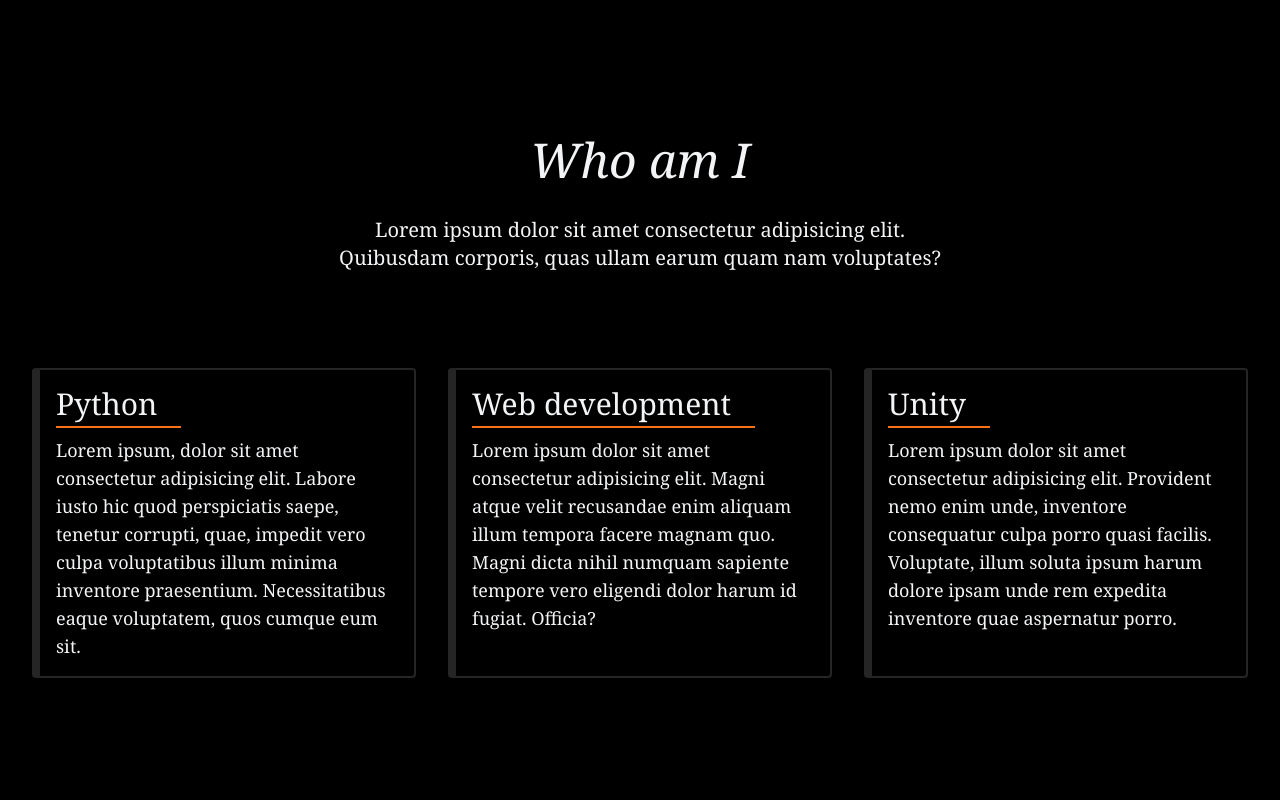
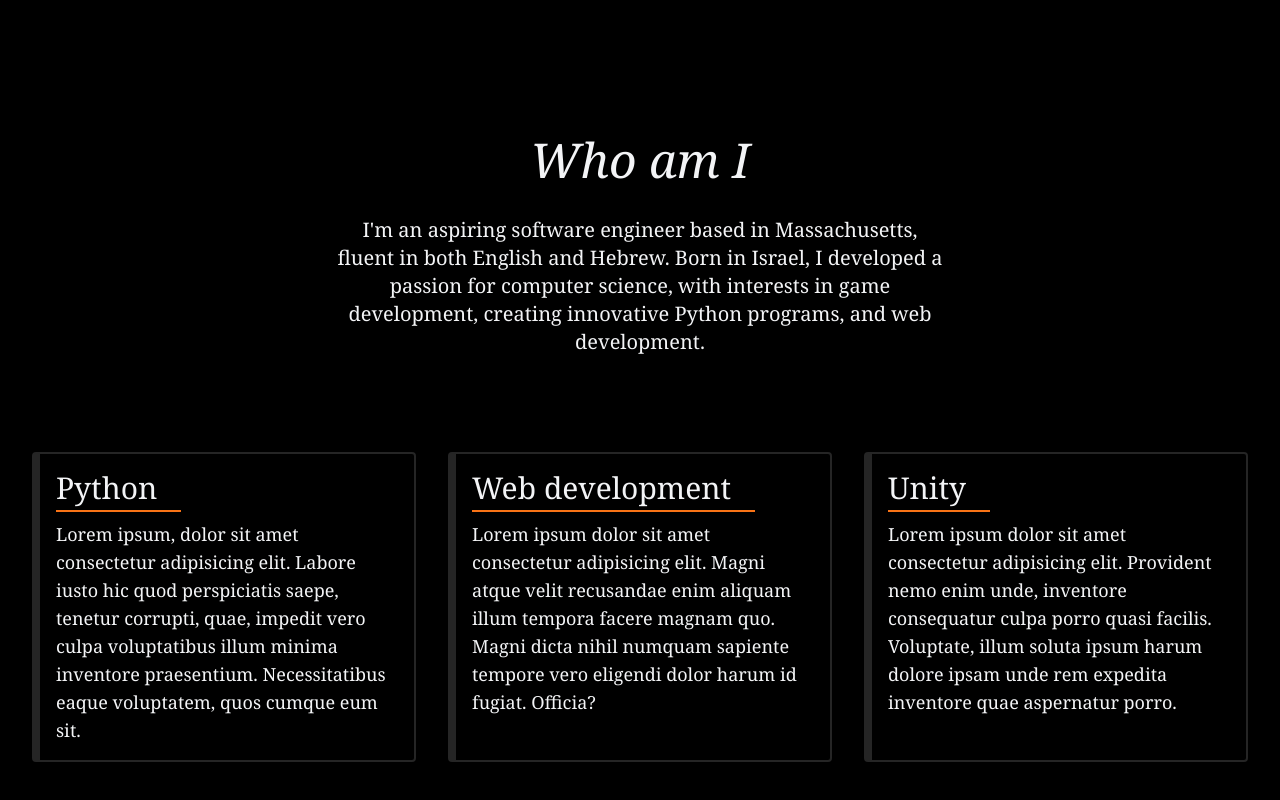
Before and after one commit to Ofish-Ofish/Ofish-Ofish.github.io, a plain HTML site: page index.html in a window 1280 px wide. Shown: the part 840-1640 px from the top of the page. Drawn offline with nearby package versions, Linux system fonts and the light colour scheme.

Commit message:
added first who am i text

```diff
--- a/index.html
+++ b/index.html
@@ -20,9 +20,10 @@
         </div>
     </header>
 
-    <section class="flex flex-col justify-center items-center mb-40">
+    <section class="flex flex-col justify-center items-center md:mb-40 mb-32">
         <h2 class="text-5xl italic font-">Who am I</h2>
-        <p class=" text-xl max-w-2xl text-center mb-8 p-8">Lorem ipsum dolor sit amet consectetur adipisicing elit. Quibusdam corporis, quas ullam earum quam nam voluptates?</p>
+        <p class=" text-xl max-w-2xl text-center mb-8 p-8">
+            I'm an aspiring software engineer based in Massachusetts, fluent in both English and Hebrew. Born in Israel, I developed a passion for computer science, with interests in game development, creating innovative Python programs, and web development.</p>
         <div class="flex gap-8 p-8 lg:flex-row flex-col">
             <div class="flex flex-col group border-2 border-l-8 border-gray-100 rounded p-4 border-opacity-15 hover:border-opacity-20 basis-1/3 delay-75 ease-in-out transition-all">
                 <h3 class="text-3xl pb-1 border-b-2 max-w-fit pr-6 mb-2 border-orange-500 transition-colors group-hover:border-orange-700 ease-in-out delay-75">Python</h3>
@@ -39,7 +40,7 @@
         </div>
     </section>
     <section class="flex flex-col justify-center items-center md:gap-0 gap-8 mb-16">
-        <h2 class=" text-6xl mb-16">Projects</h2>
+        <h2 class=" text-6xl md:mb-16 mb-4">Projects</h2>
         <div class="flex justify-center items-center gap-12 p-8 md:flex-row flex-col">
             <div class="">
                 <h3 class=" text-4xl text-orange-500">Lorem ipsum dolor sit.</h3>
```
Also changed, not shown: README.md.
